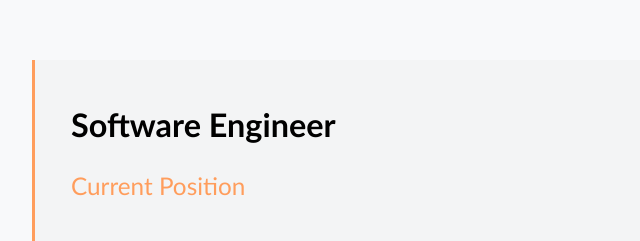
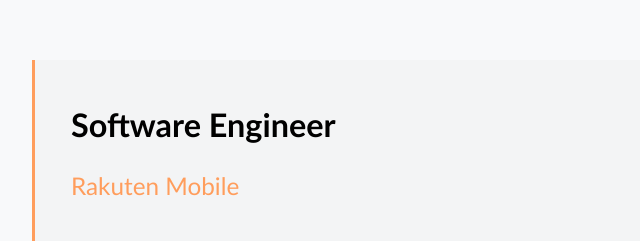
Before and after one commit to KevinRyouInoue/Portfolio, a website: page public/index.html in a window 1280 px wide. Shown: the part 5153-5394 px from the top of the page, 108-748 px from the left. Drawn offline with Linux system fonts and the light colour scheme.

Commit message:
Update index.html

```diff
--- a/public/index.html
+++ b/public/index.html
@@ -213,7 +213,7 @@
                     <div class="experience-header">
                         <div class="experience-left">
                             <h3 class="experience-title">Software Engineer</h3>
-                            <p class="experience-company">Current Position</p>
+                            <p class="experience-company">Rakuten Mobile</p>
                         </div>
                         <div class="experience-right">
                             <p class="experience-location">Tokyo, Japan</p>
```
